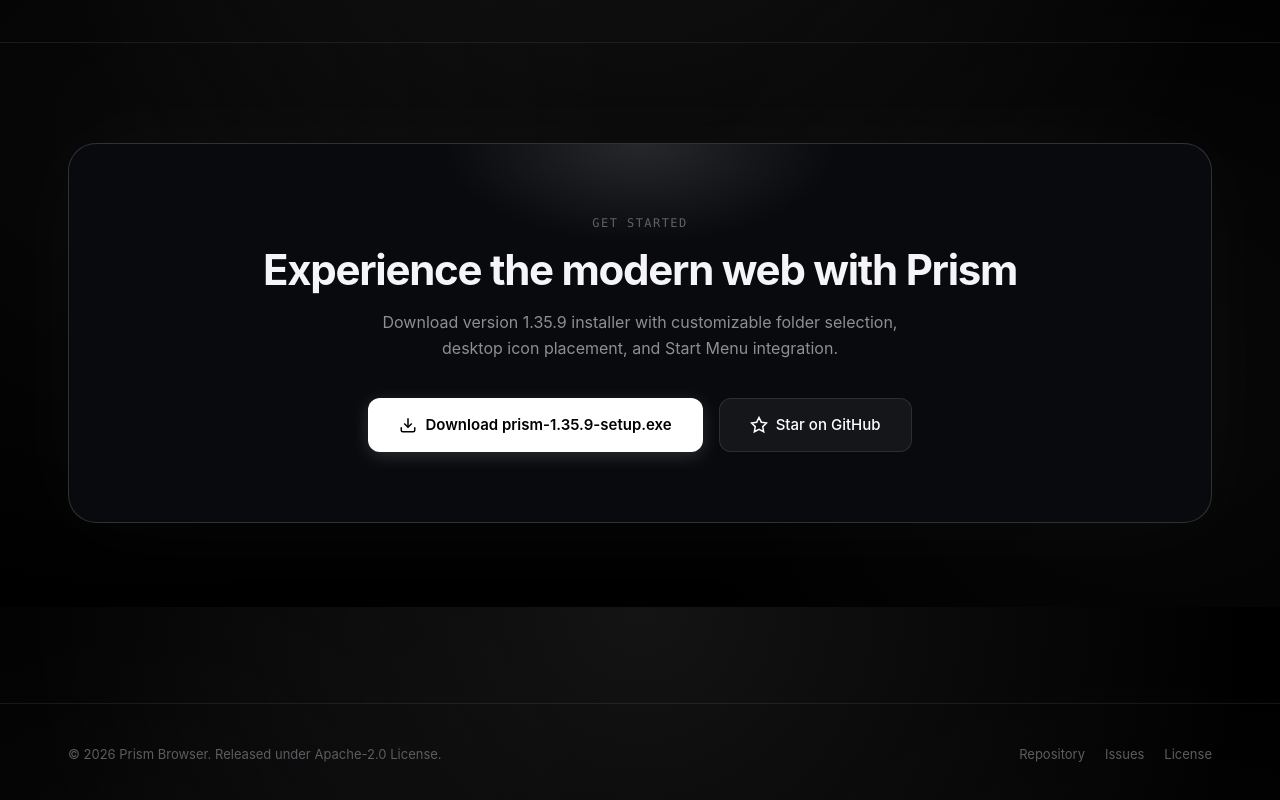
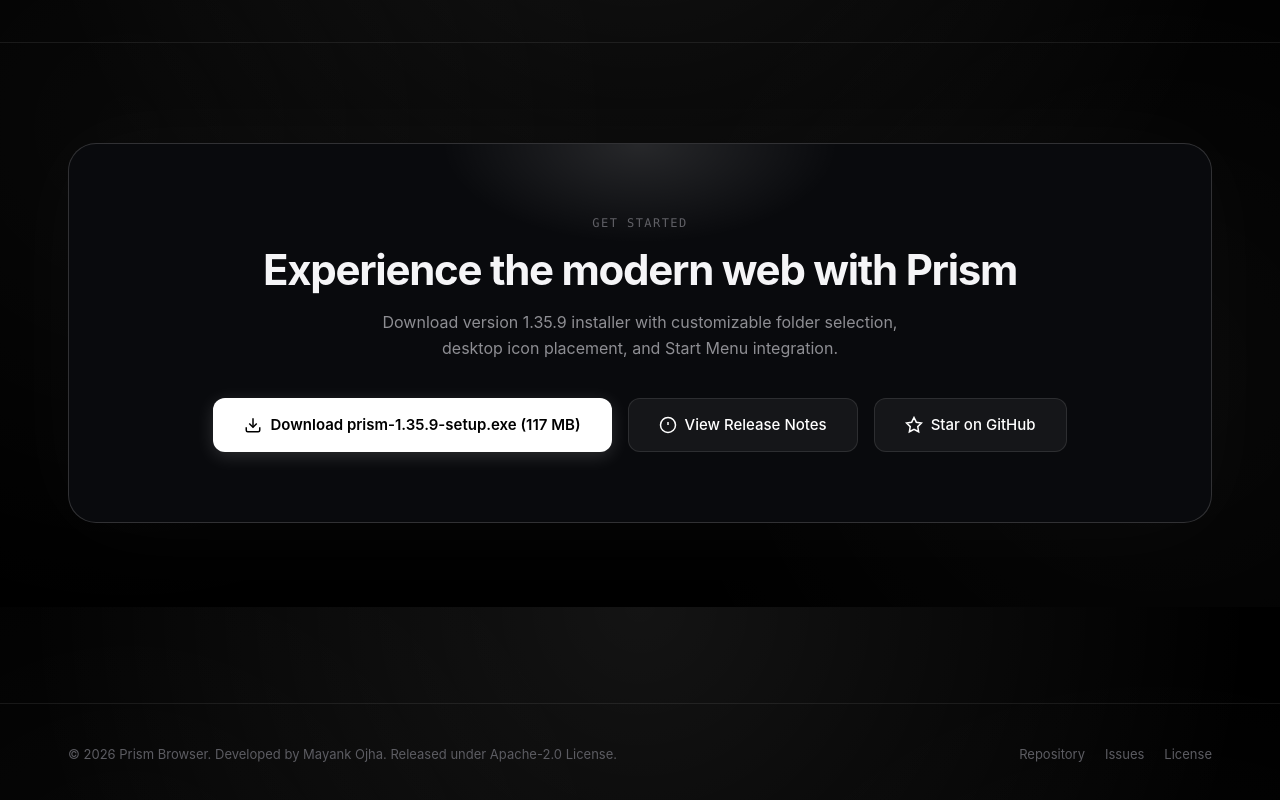
Before and after one commit to ThunderBoltX7/prsim, a plain HTML site: page homesite/index.html in a window 1280 px wide. Shown: the part 3393-4193 px from the top of the page. Drawn offline with Linux system fonts and the light colour scheme.

Commit message:
feat: add direct download link for v1.0.0 prism-1.35.9-setup.exe

```diff
--- a/homesite/index.html
+++ b/homesite/index.html
@@ -28,7 +28,7 @@
       </ul>
 
       <div class="nav-actions">
-        <a href="#download" class="btn btn-primary btn-sm">
+        <a href="https://github.com/ThunderBoltX7/prsim/releases/download/v1.0.0/prism-1.35.9-setup.exe" class="btn btn-primary btn-sm">
           <svg width="14" height="14" viewBox="0 0 24 24" fill="none" stroke="currentColor" stroke-width="2" stroke-linecap="round" stroke-linejoin="round">
             <path d="M21 15v4a2 2 0 0 1-2 2H5a2 2 0 0 1-2-2v-4"></path>
             <polyline points="7 10 12 15 17 10"></polyline>
@@ -56,7 +56,7 @@
       </p>
 
       <div class="hero-cta">
-        <a href="#download" class="btn btn-primary btn-lg">
+        <a href="https://github.com/ThunderBoltX7/prsim/releases/download/v1.0.0/prism-1.35.9-setup.exe" class="btn btn-primary btn-lg">
           <svg width="18" height="18" viewBox="0 0 24 24" fill="none" stroke="currentColor" stroke-width="2" stroke-linecap="round" stroke-linejoin="round">
             <path d="M21 15v4a2 2 0 0 1-2 2H5a2 2 0 0 1-2-2v-4"></path>
             <polyline points="7 10 12 15 17 10"></polyline>
@@ -279,9 +279,13 @@
         </p>
 
         <div class="download-options">
-          <a href="https://github.com/ThunderBoltX7/prsim/releases" target="_blank" class="btn btn-primary btn-lg">
+          <a href="https://github.com/ThunderBoltX7/prsim/releases/download/v1.0.0/prism-1.35.9-setup.exe" class="btn btn-primary btn-lg">
             <svg width="18" height="18" viewBox="0 0 24 24" fill="none" stroke="currentColor" stroke-width="2"><path d="M21 15v4a2 2 0 0 1-2 2H5a2 2 0 0 1-2-2v-4"></path><polyline points="7 10 12 15 17 10"></polyline><line x1="12" y1="15" x2="12" y2="3"></line></svg>
-            Download prism-1.35.9-setup.exe
+            Download prism-1.35.9-setup.exe (117 MB)
+          </a>
+          <a href="https://github.com/ThunderBoltX7/prsim/releases/tag/v1.0.0" target="_blank" class="btn btn-secondary btn-lg">
+            <svg width="18" height="18" viewBox="0 0 24 24" fill="none" stroke="currentColor" stroke-width="2"><circle cx="12" cy="12" r="10"></circle><line x1="12" y1="8" x2="12" y2="12"></line><line x1="12" y1="16" x2="12.01" y2="16"></line></svg>
+            View Release Notes
           </a>
           <a href="https://github.com/ThunderBoltX7/prsim" target="_blank" class="btn btn-secondary btn-lg">
             <svg width="18" height="18" viewBox="0 0 24 24" fill="none" stroke="currentColor" stroke-width="2"><polygon points="12 2 15.09 8.26 22 9.27 17 14.14 18.18 21.02 12 17.77 5.82 21.02 7 14.14 2 9.27 8.91 8.26 12 2"></polygon></svg>
@@ -295,7 +299,7 @@
   <!-- Footer -->
   <footer class="footer">
     <div class="container" style="display: flex; justify-content: space-between; align-items: center; width: 100%;">
-      <div>&copy; 2026 Prism Browser. Released under Apache-2.0 License.</div>
+      <div>&copy; 2026 Prism Browser. Developed by Mayank Ojha. Released under Apache-2.0 License.</div>
       <div class="footer-links">
         <a href="https://github.com/ThunderBoltX7/prsim" target="_blank">Repository</a>
         <a href="https://github.com/ThunderBoltX7/prsim/issues" target="_blank">Issues</a>
```
